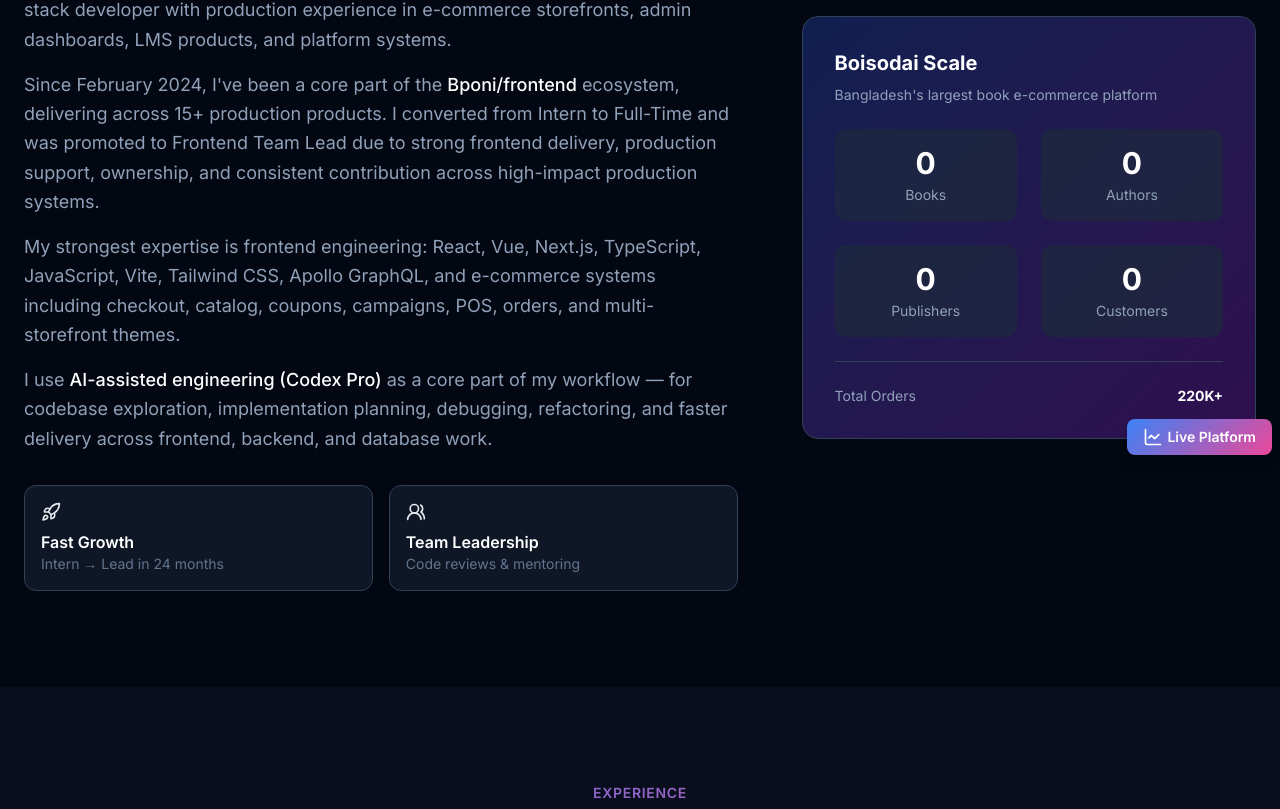
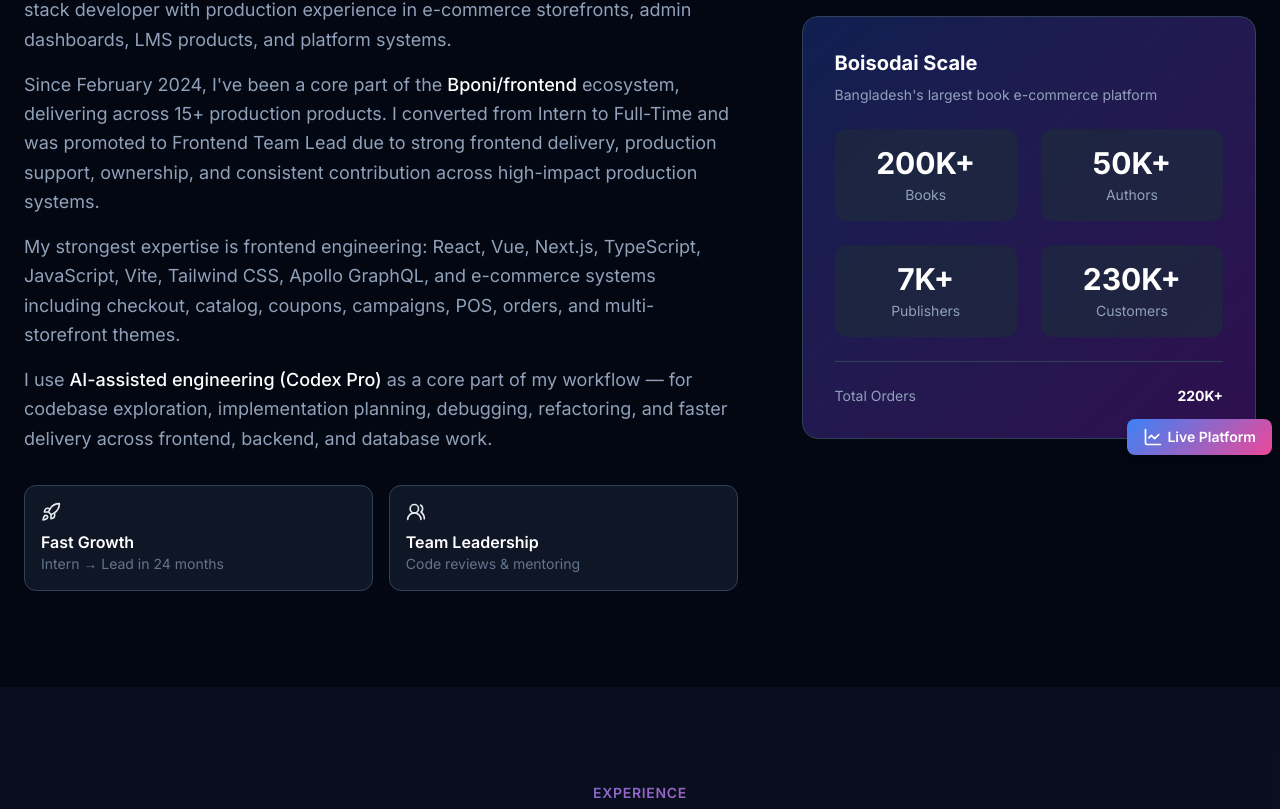
Before and after one commit to Nazmul1582/portfolio-next, a Next.js app: page / in a window 1280 px wide. Shown: the part 1031-1840 px from the top of the page. Built offline with nearby package versions, Linux system fonts and the light colour scheme.

Commit message:
create a CounterUp component and implement it in About and ImpactMetrics components

```diff
--- a/components/About.jsx
+++ b/components/About.jsx
@@ -1,4 +1,5 @@
 import { ChartLine, Rocket, UsersRound } from "lucide-react";
+import CountUp from "./CountUp";
 
 export default function About() {
   return (
@@ -77,40 +78,28 @@
 
                 <div className="grid grid-cols-2 gap-6">
                   <div className="text-center p-4 bg-slate-800/75 rounded-xl">
-                    <div
-                      className="text-3xl font-bold text-white counter-value"
-                      data-target="200"
-                    >
-                      0
+                    <div className="text-3xl font-bold text-white">
+                      <CountUp from={0} to={200} suffix="K+" />
                     </div>
                     <div className="text-sm text-slate-400 mt-1">Books</div>
                   </div>
                   <div className="text-center p-4 bg-slate-800/75 rounded-xl">
-                    <div
-                      className="text-3xl font-bold text-white counter-value"
-                      data-target="50"
-                    >
-                      0
+                    <div className="text-3xl font-bold text-white">
+                      <CountUp from={0} to={50} suffix="K+" />
                     </div>
                     <div className="text-sm text-slate-400 mt-1">Authors</div>
                   </div>
                   <div className="text-center p-4 bg-slate-800/75 rounded-xl">
-                    <div
-                      className="text-3xl font-bold text-white counter-value"
-                      data-target="7"
-                    >
-                      0
+                    <div className="text-3xl font-bold text-white">
+                      <CountUp from={0} to={7} suffix="K+" />
                     </div>
                     <div className="text-sm text-slate-400 mt-1">
                       Publishers
                     </div>
                   </div>
                   <div className="text-center p-4 bg-slate-800/75 rounded-xl">
-                    <div
-                      className="text-3xl font-bold text-white counter-value"
-                      data-target="230"
-                    >
-                      0
+                    <div className="text-3xl font-bold text-white">
+                      <CountUp from={0} to={230} suffix="K+" />
                     </div>
                     <div className="text-sm text-slate-400 mt-1">Customers</div>
                   </div>
--- /dev/null
+++ b/components/CountUp.jsx
@@ -0,0 +1,28 @@
+"use client";
+
+import { animate, useInView } from "motion/react";
+import { useEffect, useRef, useState } from "react";
+
+export default function CountUp({ from = 0, to, duration = 2, suffix = "", ...props }) {
+  const ref = useRef(null);
+  const inView = useInView(ref, { once: true });
+  const [displayed, setDisplayed] = useState(from);
+
+  useEffect(() => {
+    if (!inView) return;
+
+    const controls = animate(from, to, {
+      duration,
+      ease: "easeOut",
+      onUpdate: (val) => setDisplayed(Math.round(val)),
+    });
+
+    return () => controls.stop();
+  }, [inView, from, to, duration]);
+
+  return (
+    <span ref={ref} {...props}>
+      {displayed}{suffix}
+    </span>
+  );
+}
--- a/components/ImpactMetrics.jsx
+++ b/components/ImpactMetrics.jsx
@@ -1,3 +1,5 @@
+import CountUp from "./CountUp";
+
 export default function ImpactMetrics() {
   return (
     <section className="py-24">
@@ -19,38 +21,26 @@
 
           <div className="relative z-10 grid grid-cols-2 lg:grid-cols-4 gap-8">
             <div className="text-center">
-              <div
-                className="text-4xl sm:text-5xl font-bold text-white mb-2 counter-value"
-                data-target="200"
-              >
-                0
+              <div className="text-4xl sm:text-5xl font-bold text-white mb-2">
+                <CountUp from={0} to={200} suffix="K+" />
               </div>
               <div className="text-blue-200">Books Cataloged</div>
             </div>
             <div className="text-center">
-              <div
-                className="text-4xl sm:text-5xl font-bold text-white mb-2 counter-value"
-                data-target="50"
-              >
-                0
+              <div className="text-4xl sm:text-5xl font-bold text-white mb-2">
+                <CountUp from={0} to={50} suffix="K+" />
               </div>
               <div className="text-blue-200">Authors</div>
             </div>
             <div className="text-center">
-              <div
-                className="text-4xl sm:text-5xl font-bold text-white mb-2 counter-value"
-                data-target="7"
-              >
-                0
+              <div className="text-4xl sm:text-5xl font-bold text-white mb-2">
+                <CountUp from={0} to={7} suffix="K+" />
               </div>
               <div className="text-blue-200">Publishers</div>
             </div>
             <div className="text-center">
-              <div
-                className="text-4xl sm:text-5xl font-bold text-white mb-2 counter-value"
-                data-target="230"
-              >
-                0
+              <div className="text-4xl sm:text-5xl font-bold text-white mb-2">
+                <CountUp from={0} to={230} suffix="K+" />
               </div>
               <div className="text-blue-200">Customers</div>
             </div>
```
